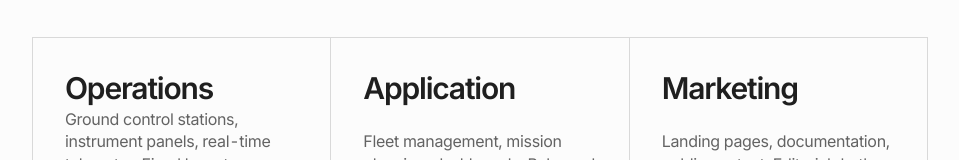
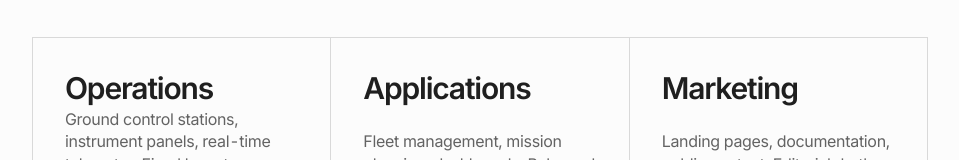
Before and after one commit to yasendimov/auxiliary-ds, a Vue app: page / in a window 1280 px wide. Shown: the part 1371-1531 px from the top of the page, without its empty margins (288-1247 px from the left). Built offline with nearby package versions, Linux system fonts and the light colour scheme.

Commit message:
docs: expand documentation and design philosophy

```diff
--- a/src/docs/pages/HomePage.vue
+++ b/src/docs/pages/HomePage.vue
@@ -44,7 +44,7 @@ const contexts = [
     desc: 'Ground control stations, instrument panels, real-time telemetry. Fixed layout. Maximum density. No decoration.'
   },
   {
-    title: 'Application',
+    title: 'Applications',
     desc: 'Fleet management, mission planning, dashboards. Balanced density. Purposeful motion. Workday tools.'
   },
   {
--- a/src/docs/pages/SeparatorPage.vue
+++ b/src/docs/pages/SeparatorPage.vue
@@ -73,7 +73,7 @@ import DemoCell from '../components/DemoCell.vue'
         <span class="block py-1 type-body-r text-base-normal">Dashboard</span>
         <span class="block py-1 type-body-r text-base-normal">Fleet overview</span>
         <span class="block py-1 type-body-r text-base-normal">Mission log</span>
-        <Separator label="Operational" spacing="sm" />
+        <Separator label="Operations" spacing="sm" />
         <span class="block py-1 type-body-r text-base-normal">Live telemetry</span>
         <span class="block py-1 type-body-r text-base-normal">Swarm control</span>
         <span class="block py-1 type-body-r text-base-normal">Geofence editor</span>
--- a/src/docs/pages/TokensPage.vue
+++ b/src/docs/pages/TokensPage.vue
@@ -246,7 +246,7 @@ const radiusTokens = [
     utility: 'rounded-instrument',
     token: '--radius-instrument',
     value: '2px',
-    use: 'Operational instruments'
+    use: 'Operations instruments'
   },
   { utility: 'rounded-badge', token: '--radius-badge', value: '3px', use: 'Badges and tags' },
   {
@@ -363,7 +363,7 @@ const zIndexTokens = [
     utility: 'z-alert',
     token: '--z-alert',
     value: '700',
-    use: 'Operational alerts — highest layer'
+    use: 'Operations alerts — highest layer'
   }
 ]
 </script>
--- a/src/tokens/spacing.css
+++ b/src/tokens/spacing.css
@@ -6,8 +6,8 @@
 
   Layout rule:
   - Marketing layout:     px-6 md:px-8 lg:px-12, py-16 md:py-24
-  - Application layout:   px-6 py-6
-  - Operational layout:   px-2 py-2, instruments p-1.5
+  - Applications layout:  px-6 py-6
+  - Operations layout:    px-2 py-2, instruments p-1.5
 */
 
 :root {
```
Also changed, not shown: .claude/skills/aux-scaffold.md, .claude/skills/aux-standard.md, 4 other files (tests, documents, lock files or other folders).
